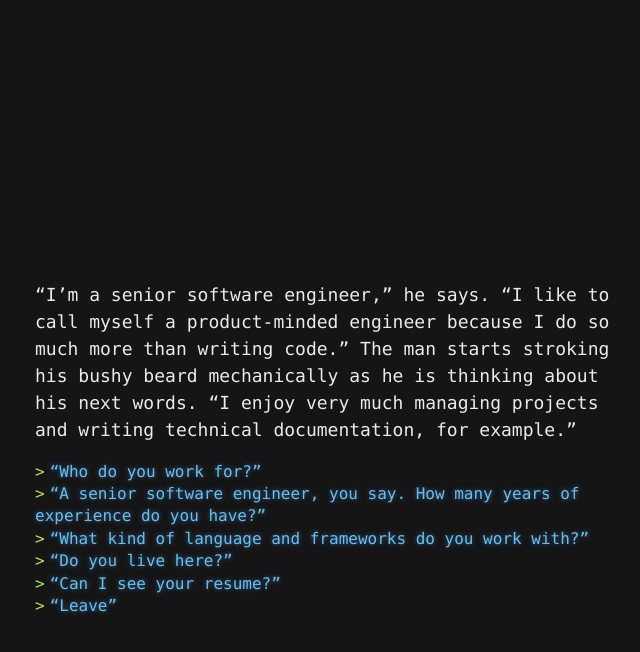
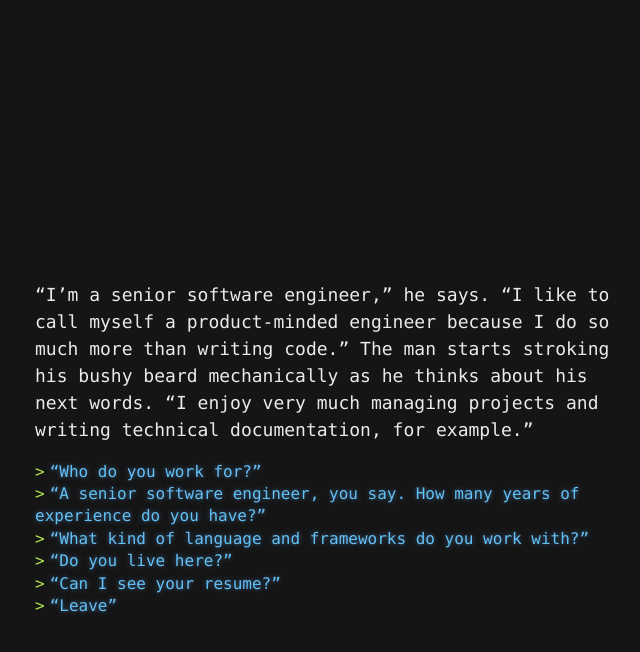
Before and after one commit to yvesgurcan/adventure, a Jekyll site: the page built from job.md, in a window 1280 px wide. Shown: the top 652 px of the page, without its empty margins (305-945 px from the left). Built offline with Jekyll 4.4.1, drawn with Linux system fonts in a browser that asks for light colours; our own code applies the rules of GitHub Pages for plain Markdown files.

Commit message:
Update job.md

```diff
--- a/job.md
+++ b/job.md
@@ -1,4 +1,4 @@
-"I'm a senior software engineer," he says. "I like to call myself a product-minded engineer because I do so much more than writing code." The man starts stroking his bushy beard mechanically as he is thinking about his next words. "I enjoy very much managing projects and writing technical documentation, for example."
+"I'm a senior software engineer," he says. "I like to call myself a product-minded engineer because I do so much more than writing code." The man starts stroking his bushy beard mechanically as he thinks about his next words. "I enjoy very much managing projects and writing technical documentation, for example."
 
 - ["Who do you work for?"](work)
 - ["A senior software engineer, you say. How many years of experience do you have?"](senior)
```
